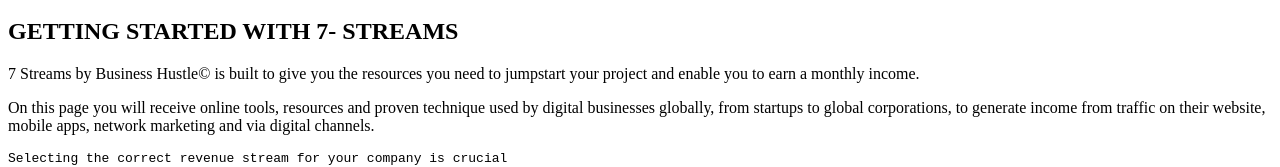
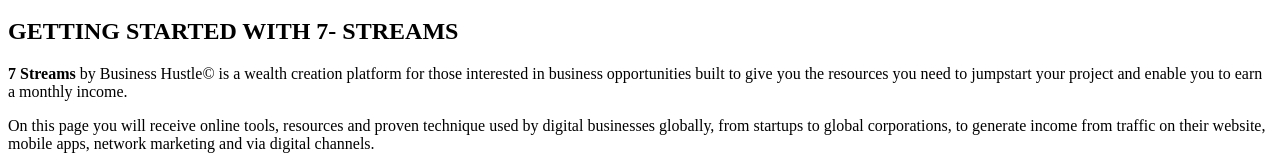
Before and after one commit to JacobSeatlholo/7.streams., a Next.js app: page /get-started in a window 1280 px wide. Shown: the part 181-348 px from the top of the page. Built offline with nearby package versions, Linux system fonts and the light colour scheme.

Commit message:
Update get-started.mdx

```diff
--- a/pages/get-started.mdx
+++ b/pages/get-started.mdx
@@ -8,7 +8,7 @@
 
 ## GETTING STARTED WITH 7- STREAMS
 
-7 Streams by Business Hustle© is built to give you the resources you need to jumpstart your project and enable you to earn a monthly income.
+**7 Streams** by Business Hustle© is a wealth creation platform for those interested in business opportunities built to give you the resources you need to jumpstart your project and enable you to earn a monthly income.
 
 On this page you will receive online tools, resources and  proven technique used by digital businesses globally, from startups to global corporations, to generate income from traffic on their website, mobile apps, network marketing and via digital channels.
 
```
